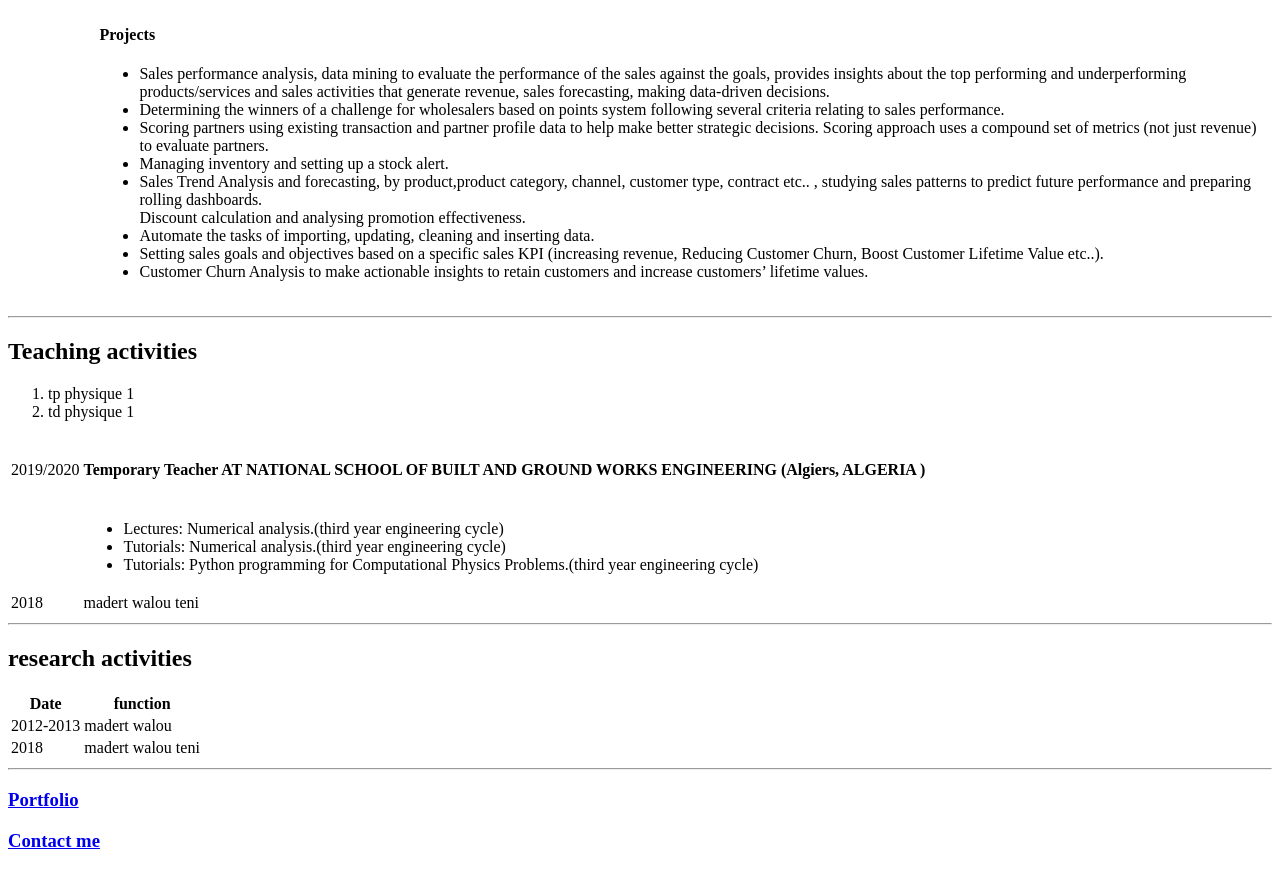
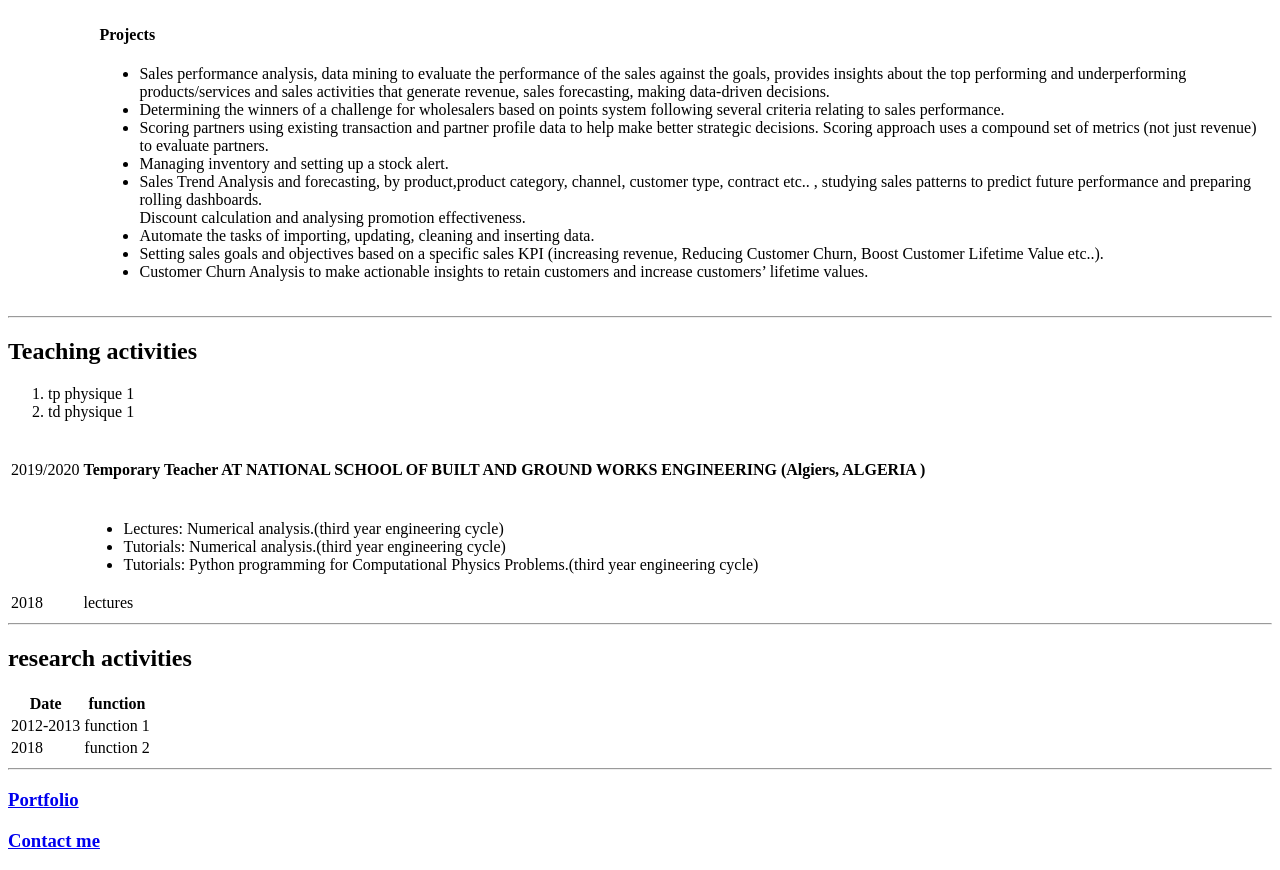
Before and after one commit to hdabdelatif/personal_website, a plain HTML site: page index.html in a window 1280 px wide. Shown: the part 1055-1925 px from the top of the page. Drawn offline with Linux system fonts and the light colour scheme.

Commit message:
Update index.html

```diff
--- a/index.html
+++ b/index.html
@@ -138,7 +138,7 @@
   </tr>
   <tr>
     <td> 2018 </td>
-    <td> madert walou teni </td>
+    <td> lectures </td>
   </tr>
  </table>
 
@@ -156,11 +156,11 @@
     <tbody>
       <tr>
         <td> 2012-2013 </td>
-        <td> madert walou </td>
+        <td> function 1 </td>
       </tr>
       <tr>
         <td> 2018 </td>
-        <td> madert walou teni </td>
+        <td> function 2 </td>
       </tr>
     </tbody>
     <tfoot>
```
